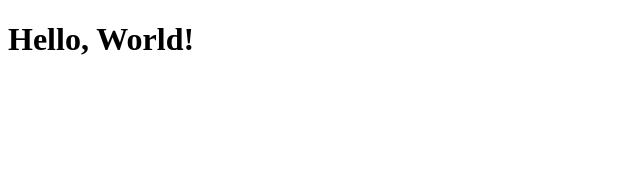
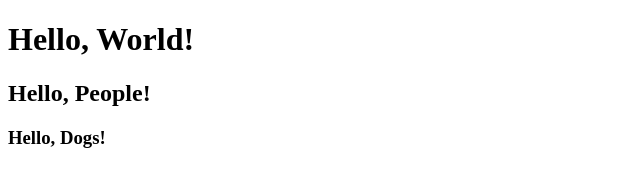
Before and after one commit to LeftourC/MyreposTrying, a plain HTML site: page INDEX.HTML in a window 1280 px wide. Shown: the whole page, without its empty margins (0-640 px from the left). Drawn offline with Linux system fonts and the light colour scheme.

Commit message:
Update INDEX.HTML

```diff
--- a/INDEX.HTML
+++ b/INDEX.HTML
@@ -7,5 +7,7 @@
 </head>
 <body>
     <h1>Hello, World!</h1>
+    <h2>Hello, People!</h2>
+    <h3>Hello, Dogs!</h3>
 </body>
 </html>
```
